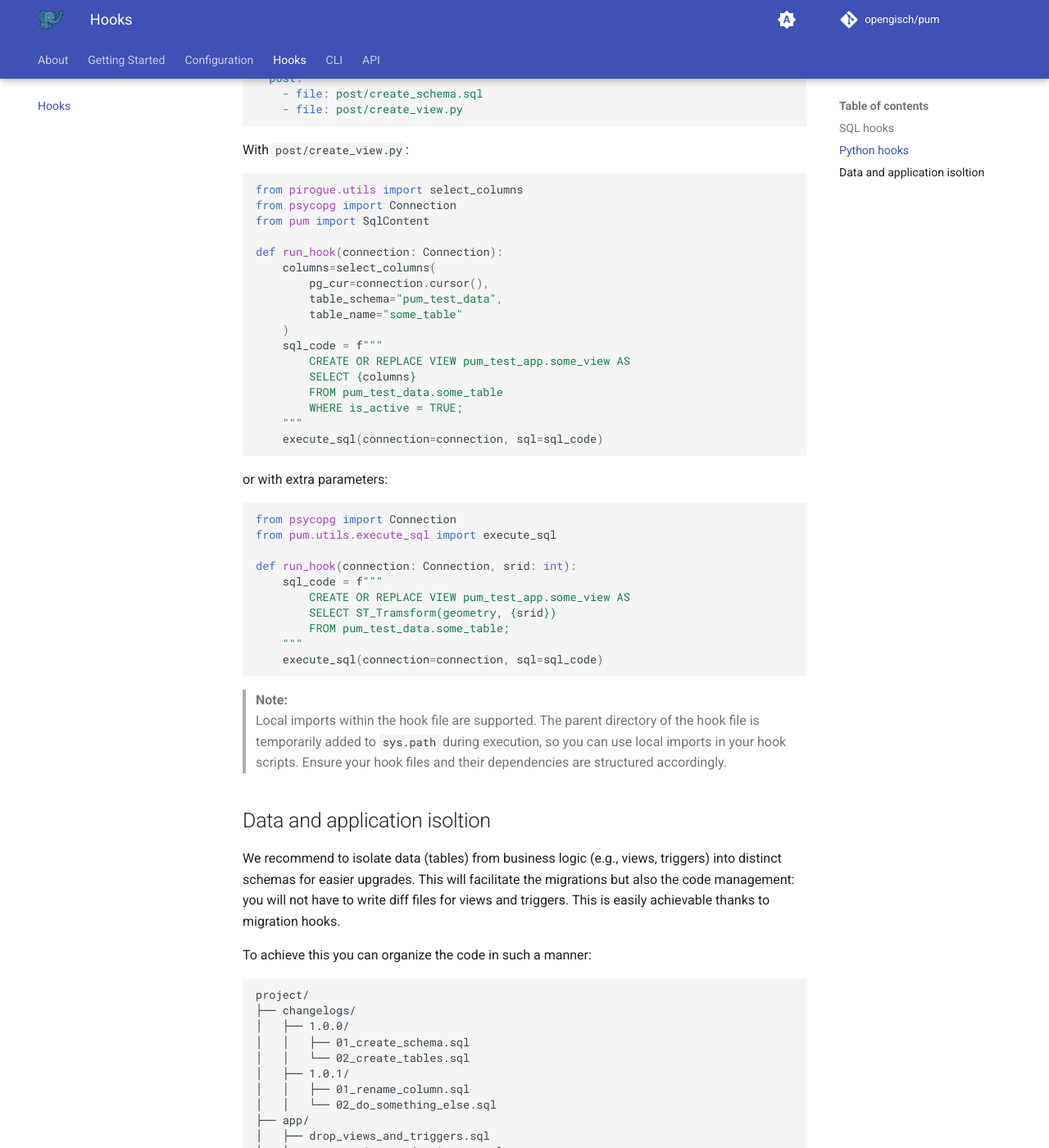
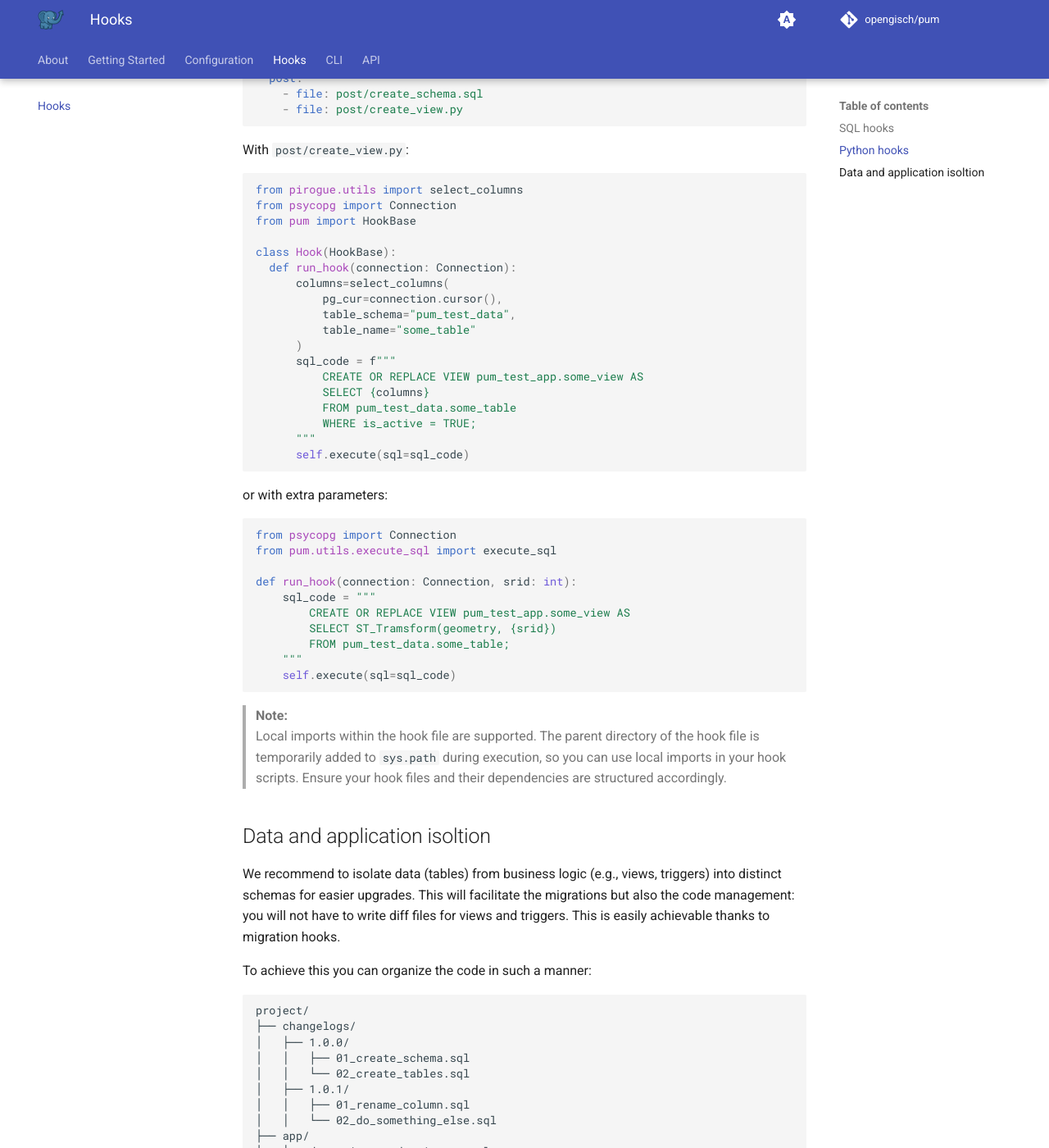
Before and after one commit to opengisch/pum, an MkDocs documentation site: the page built from docs/docs/hooks.md, in a window 1280 px wide and 1400 px high, scrolled down 915 px. Shown: the whole window at 82% size. Built offline with MkDocs 1.6.1 and Material for MkDocs 9.7.7, drawn with Linux system fonts in a browser that asks for light colours; comment, search, counter and statistics services are not loaded.

Commit message:
more docs

````diff
--- a/docs/docs/hooks.md
+++ b/docs/docs/hooks.md
@@ -46,21 +46,22 @@ With `post/create_view.py`:
 ```py
 from pirogue.utils import select_columns
 from psycopg import Connection
-from pum import SqlContent
+from pum import HookBase
 
-def run_hook(connection: Connection):
-    columns=select_columns(
-        pg_cur=connection.cursor(),
-        table_schema="pum_test_data",
-        table_name="some_table"
-    )
-    sql_code = f"""
-        CREATE OR REPLACE VIEW pum_test_app.some_view AS
-        SELECT {columns}
-        FROM pum_test_data.some_table
-        WHERE is_active = TRUE;
-    """
-    execute_sql(connection=connection, sql=sql_code)
+class Hook(HookBase):
+  def run_hook(connection: Connection):
+      columns=select_columns(
+          pg_cur=connection.cursor(),
+          table_schema="pum_test_data",
+          table_name="some_table"
+      )
+      sql_code = f"""
+          CREATE OR REPLACE VIEW pum_test_app.some_view AS
+          SELECT {columns}
+          FROM pum_test_data.some_table
+          WHERE is_active = TRUE;
+      """
+      self.execute(sql=sql_code)
 ```
 
 or with extra parameters:
@@ -70,12 +71,12 @@ from psycopg import Connection
 from pum.utils.execute_sql import execute_sql
 
 def run_hook(connection: Connection, srid: int):
-    sql_code = f"""
+    sql_code = """
         CREATE OR REPLACE VIEW pum_test_app.some_view AS
         SELECT ST_Tramsform(geometry, {srid})
         FROM pum_test_data.some_table;
     """
-    execute_sql(connection=connection, sql=sql_code)
+    self.execute(sql=sql_code)
 ```
 
 
--- a/docs/mkdocs.yml
+++ b/docs/mkdocs.yml
@@ -81,7 +81,7 @@ nav:
       - help: cli/help.md
   - API:
       - Changelog: api/changelog.md
-      - Hook: api/hook.md
+      - HookBase: api/hook_base.md
       - HookHandler: api/hook_handler.md
       - HookType: api/hook_type.md
       - ParameterDefinition: api/parameter_definition.md
````
Also changed, not shown: docs/docs/api/hook.md (deleted, +0 -2 lines), docs/docs/api/hook_base.md (added, +2 -0 lines), 1 other file.
